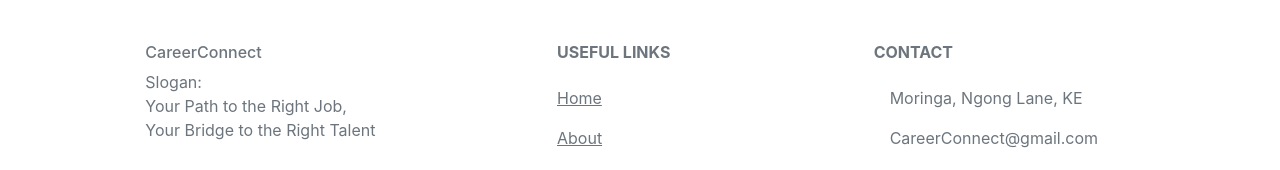
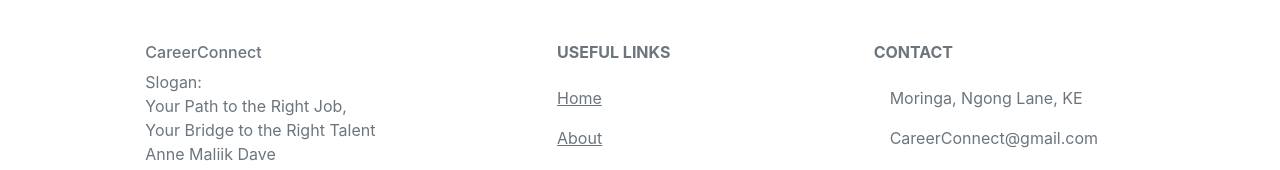
Before and after one commit to DavidParsley/Phase-2-Project-CareerConnect, a React (Create React App) app: page /about in a window 1280 px wide. Shown: the part 781-951 px from the top of the page. Built offline with nearby package versions, Linux system fonts and the light colour scheme.

Commit message:
changes Footer

```diff
--- a/src/components/Footer.jsx
+++ b/src/components/Footer.jsx
@@ -12,8 +12,8 @@ export default function Footer() {
                 <p>
                 Slogan:<br></br>
                 Your Path to the Right Job,<br></br>
-                Your Bridge to the Right Talent
-
+                Your Bridge to the Right Talent<br></br>
+                Anne Maliik Dave
                 </p>
               </div>
               {/* <!-- Grid column -->
@@ -45,7 +45,7 @@ export default function Footer() {
                 {/* <!-- Links --> */}
                 <h6 class="text-uppercase fw-bold mb-4">Contact</h6>
                 <p>
-                  <i class="fas fa-home me-3"></i> Moringa, Ngong Lane, KE
+                  <i class="fas fa-home me-3"></i> Moringa,  Ngong Lane, KE
                 </p>
                 <p>
                   <i class="fas fa-envelope me-3"></i>
```
